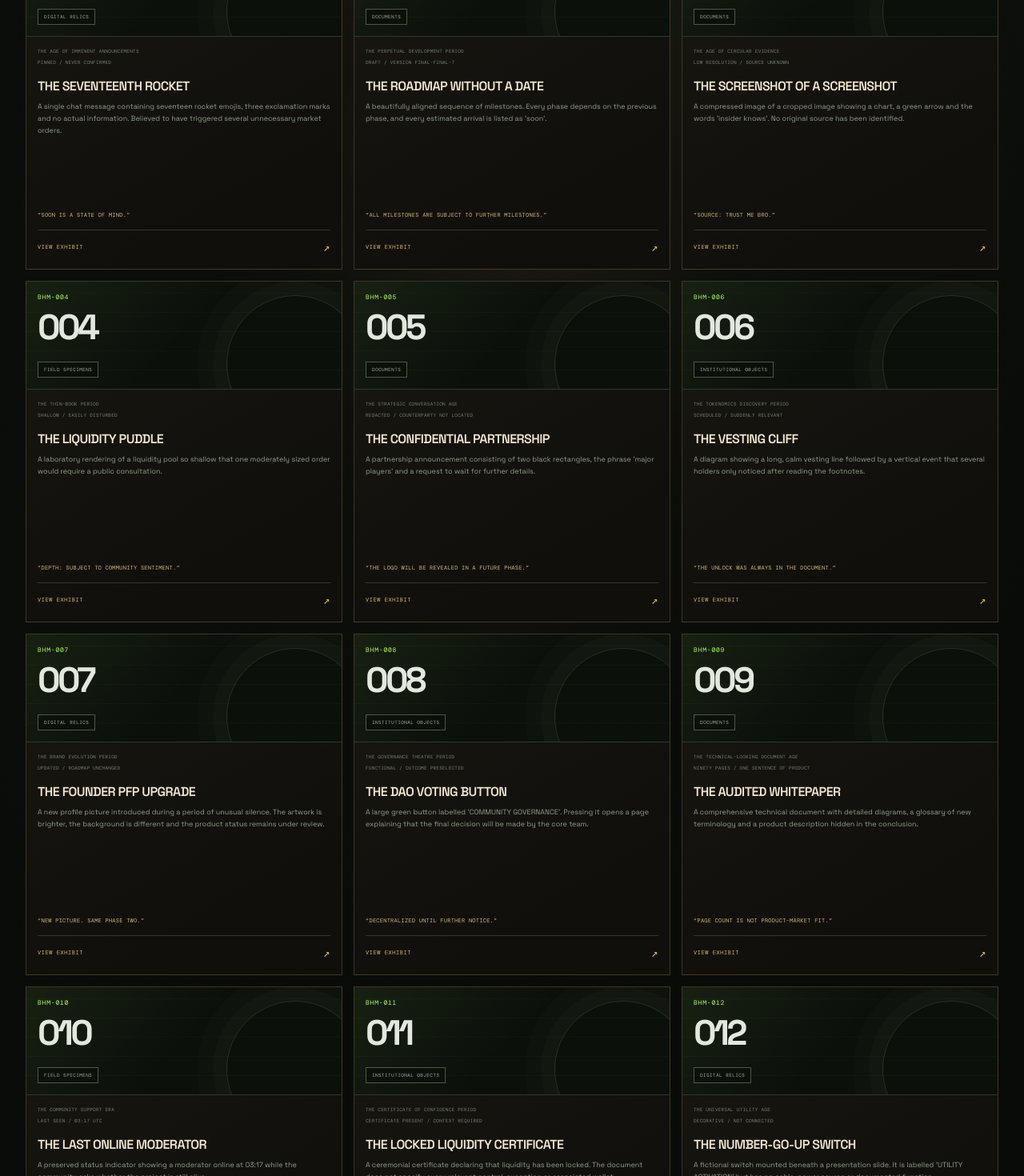
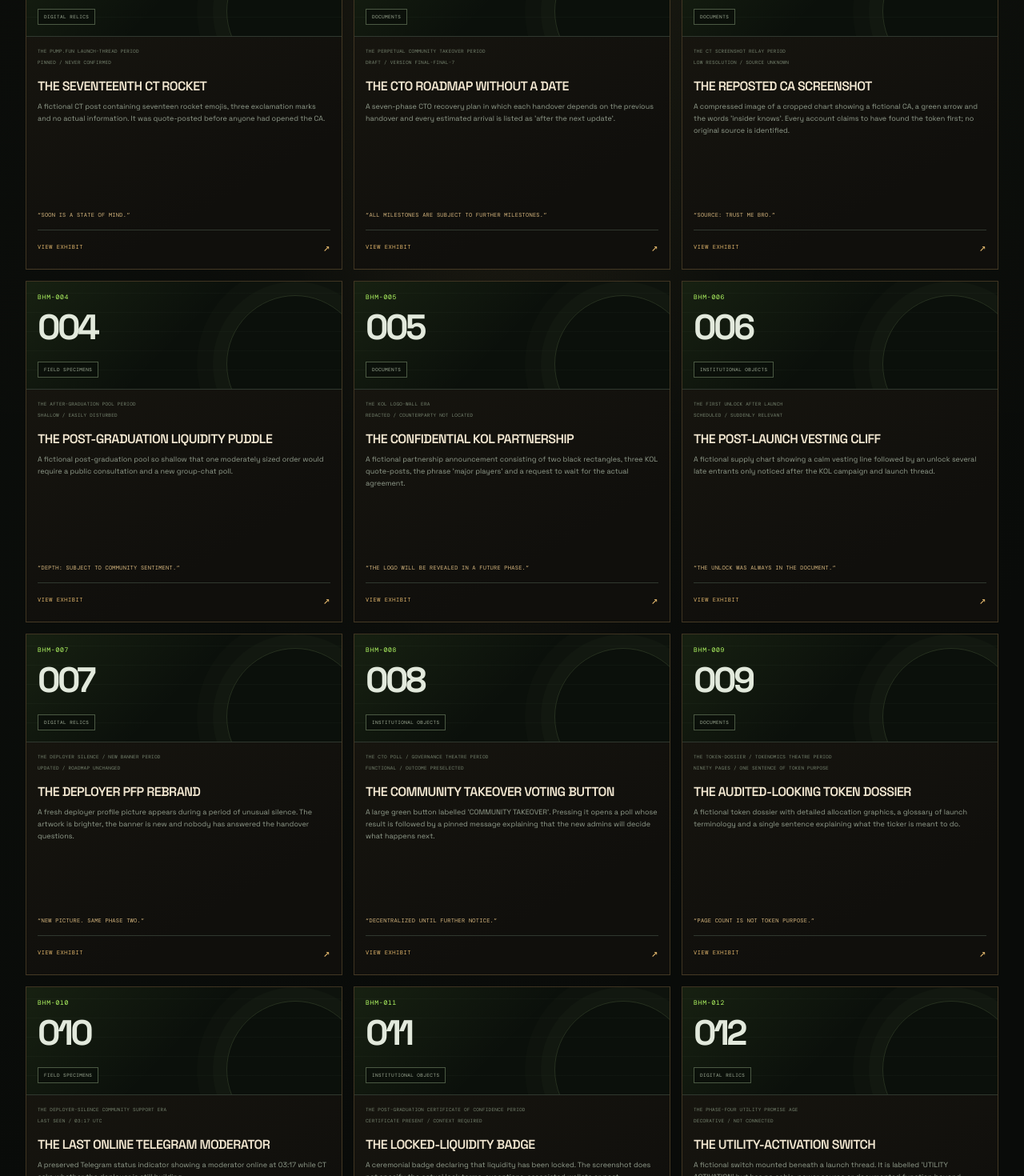
Before and after one commit to safherofficial/weird, a Next.js app: page /museum in a window 1280 px wide. Shown: the part 940-2410 px from the top of the page at 80% size. Built offline with nearby package versions, Linux system fonts and the light colour scheme.

Commit message:
U20: refresh legacy museum exhibits for Solana trenches

```diff
--- a/app/museum/museum-data.ts
+++ b/app/museum/museum-data.ts
@@ -26,142 +26,142 @@ export const exhibits: MuseumExhibit[] = [
   {
     slug: "the-seventeenth-rocket",
     accession: "BHM-001",
-    title: "THE SEVENTEENTH ROCKET",
+    title: "THE SEVENTEENTH CT ROCKET",
     category: "DIGITAL RELICS",
-    era: "THE AGE OF IMMINENT ANNOUNCEMENTS",
+    era: "THE PUMP.FUN LAUNCH-THREAD PERIOD",
     condition: "PINNED / NEVER CONFIRMED",
     emotionalWeight: "SEVERE ANTICIPATION",
-    description: "A single chat message containing seventeen rocket emojis, three exclamation marks and no actual information. Believed to have triggered several unnecessary market orders.",
-    curatorNote: "Observe the punctuation. The sender has not been online since the announcement, but the message remains pinned as a historical source of confidence.",
+    description: "A fictional CT post containing seventeen rocket emojis, three exclamation marks and no actual information. It was quote-posted before anyone had opened the CA.",
+    curatorNote: "Observe the punctuation. The original poster has deleted the call, but the screenshot remains pinned in three fictional Telegram groups as a source of confidence.",
     plaque: "SOON IS A STATE OF MIND.",
-    keywords: ["telegram", "rocket", "announcement", "community", "soon"],
+    keywords: ["crypto twitter", "CT", "pump.fun", "rocket", "CA", "telegram"],
   },
   {
     slug: "the-roadmap-without-a-date",
     accession: "BHM-002",
-    title: "THE ROADMAP WITHOUT A DATE",
+    title: "THE CTO ROADMAP WITHOUT A DATE",
     category: "DOCUMENTS",
-    era: "THE PERPETUAL DEVELOPMENT PERIOD",
+    era: "THE PERPETUAL COMMUNITY TAKEOVER PERIOD",
     condition: "DRAFT / VERSION FINAL-FINAL-7",
     emotionalWeight: "CHRONIC HOPE",
-    description: "A beautifully aligned sequence of milestones. Every phase depends on the previous phase, and every estimated arrival is listed as 'soon'.",
-    curatorNote: "The roadmap has been revised twelve times. Its final destination is an additional roadmap explaining how the current roadmap will be finalized.",
+    description: "A seven-phase CTO recovery plan in which each handover depends on the previous handover and every estimated arrival is listed as 'after the next update'.",
+    curatorNote: "The takeover plan has been revised twelve times. Its final destination is a fresh pinned thread explaining when the deployer access checklist will be finalized.",
     plaque: "ALL MILESTONES ARE SUBJECT TO FURTHER MILESTONES.",
-    keywords: ["roadmap", "milestone", "soon", "deadline", "document"],
+    keywords: ["CTO", "community takeover", "roadmap", "milestone", "soon"],
   },
   {
     slug: "the-screenshot-of-a-screenshot",
     accession: "BHM-003",
-    title: "THE SCREENSHOT OF A SCREENSHOT",
+    title: "THE REPOSTED CA SCREENSHOT",
     category: "DOCUMENTS",
-    era: "THE AGE OF CIRCULAR EVIDENCE",
+    era: "THE CT SCREENSHOT RELAY PERIOD",
     condition: "LOW RESOLUTION / SOURCE UNKNOWN",
     emotionalWeight: "UNWARRANTED CERTAINTY",
-    description: "A compressed image of a cropped image showing a chart, a green arrow and the words 'insider knows'. No original source has been identified.",
-    curatorNote: "The exhibit is frequently cited as proof of an event that has not yet happened. The Department recommends viewing it from a safe distance.",
+    description: "A compressed image of a cropped chart showing a fictional CA, a green arrow and the words 'insider knows'. Every account claims to have found the token first; no original source is identified.",
+    curatorNote: "The screenshot has been reposted across CT as independent confirmation. The Department recommends locating the original post before believing the caption.",
     plaque: "SOURCE: TRUST ME BRO.",
-    keywords: ["screenshot", "chart", "rumour", "evidence", "insider"],
+    keywords: ["CA", "Crypto Twitter", "CT", "screenshot", "KOL", "rumour"],
   },
   {
     slug: "the-liquidity-puddle",
     accession: "BHM-004",
-    title: "THE LIQUIDITY PUDDLE",
+    title: "THE POST-GRADUATION LIQUIDITY PUDDLE",
     category: "FIELD SPECIMENS",
-    era: "THE THIN-BOOK PERIOD",
+    era: "THE AFTER-GRADUATION POOL PERIOD",
     condition: "SHALLOW / EASILY DISTURBED",
     emotionalWeight: "EXIT ANXIETY",
-    description: "A laboratory rendering of a liquidity pool so shallow that one moderately sized order would require a public consultation.",
-    curatorNote: "Please do not tap the glass. The depth may change dramatically, and the pool's caretaker has requested that we stop using the word 'exit'.",
+    description: "A fictional post-graduation pool so shallow that one moderately sized order would require a public consultation and a new group-chat poll.",
+    curatorNote: "Please do not tap the glass. Graduation changed the launch stage, not the need to understand pool depth, holder distribution and slippage.",
     plaque: "DEPTH: SUBJECT TO COMMUNITY SENTIMENT.",
-    keywords: ["liquidity", "pool", "slippage", "exit", "market"],
+    keywords: ["pump.fun", "graduation", "post-graduation", "pool", "slippage", "exit"],
   },
   {
     slug: "the-confidential-partnership",
     accession: "BHM-005",
-    title: "THE CONFIDENTIAL PARTNERSHIP",
+    title: "THE CONFIDENTIAL KOL PARTNERSHIP",
     category: "DOCUMENTS",
-    era: "THE STRATEGIC CONVERSATION AGE",
+    era: "THE KOL LOGO-WALL ERA",
     condition: "REDACTED / COUNTERPARTY NOT LOCATED",
     emotionalWeight: "SPECULATIVE VALIDATION",
-    description: "A partnership announcement consisting of two black rectangles, the phrase 'major players' and a request to wait for further details.",
-    curatorNote: "The agreement has been described as imminent, strategic and ecosystem-defining. The museum has not been able to establish which ecosystem is involved.",
+    description: "A fictional partnership announcement consisting of two black rectangles, three KOL quote-posts, the phrase 'major players' and a request to wait for the actual agreement.",
+    curatorNote: "The announcement has been described as independent validation. The museum has not located a signed scope, paid-promotion disclosure or original source.",
     plaque: "THE LOGO WILL BE REVEALED IN A FUTURE PHASE.",
-    keywords: ["partnership", "mou", "logo", "announcement", "confidential"],
+    keywords: ["KOL", "Crypto Twitter", "partnership", "logo", "quote-post", "announcement"],
   },
   {
     slug: "the-vesting-cliff",
     accession: "BHM-006",
-    title: "THE VESTING CLIFF",
+    title: "THE POST-LAUNCH VESTING CLIFF",
     category: "INSTITUTIONAL OBJECTS",
-    era: "THE TOKENOMICS DISCOVERY PERIOD",
+    era: "THE FIRST UNLOCK AFTER LAUNCH",
     condition: "SCHEDULED / SUDDENLY RELEVANT",
     emotionalWeight: "CALENDAR-BASED DREAD",
-    description: "A diagram showing a long, calm vesting line followed by a vertical event that several holders only noticed after reading the footnotes.",
-    curatorNote: "Visitors often ask whether the cliff is a metaphor. The Department confirms that it is a chart, and the chart has been available for some time.",
+    description: "A fictional supply chart showing a calm vesting line followed by an unlock several late entrants only noticed after the KOL campaign and launch thread.",
+    curatorNote: "The unlock was not hidden by the chain. It was hidden below the part of the thread containing the target price and rocket emojis.",
     plaque: "THE UNLOCK WAS ALWAYS IN THE DOCUMENT.",
     keywords: ["vesting", "unlock", "tokenomics", "cliff", "supply"],
   },
   {
     slug: "the-founder-pfp-upgrade",
     accession: "BHM-007",
-    title: "THE FOUNDER PFP UPGRADE",
+    title: "THE DEPLOYER PFP REBRAND",
     category: "DIGITAL RELICS",
-    era: "THE BRAND EVOLUTION PERIOD",
+    era: "THE DEPLOYER SILENCE / NEW BANNER PERIOD",
     condition: "UPDATED / ROADMAP UNCHANGED",
     emotionalWeight: "NARRATIVE REASSURANCE",
-    description: "A new profile picture introduced during a period of unusual silence. The artwork is brighter, the background is different and the product status remains under review.",
-    curatorNote: "The update was described as the beginning of a new era. No further information about the era has been supplied.",
+    description: "A fresh deployer profile picture appears during a period of unusual silence. The artwork is brighter, the banner is new and nobody has answered the handover questions.",
+    curatorNote: "The update was described as a new chapter. The Department has not located a working access map, an operator list or a change to the original launch status.",
     plaque: "NEW PICTURE. SAME PHASE TWO.",
-    keywords: ["founder", "profile", "pfp", "brand", "update"],
+    keywords: ["deployer", "PFP", "CTO", "banner", "community takeover", "update"],
   },
   {
     slug: "the-dao-voting-button",
     accession: "BHM-008",
-    title: "THE DAO VOTING BUTTON",
+    title: "THE COMMUNITY TAKEOVER VOTING BUTTON",
     category: "INSTITUTIONAL OBJECTS",
-    era: "THE GOVERNANCE THEATRE PERIOD",
+    era: "THE CTO POLL / GOVERNANCE THEATRE PERIOD",
     condition: "FUNCTIONAL / OUTCOME PRESELECTED",
     emotionalWeight: "PARTICIPATORY OPTIMISM",
-    description: "A large green button labelled 'COMMUNITY GOVERNANCE'. Pressing it opens a page explaining that the final decision will be made by the core team.",
-    curatorNote: "The button has been pressed 4,000 times. Its operational purpose is currently being evaluated by a committee appointed by the button.",
+    description: "A large green button labelled 'COMMUNITY TAKEOVER'. Pressing it opens a poll whose result is followed by a pinned message explaining that the new admins will decide what happens next.",
+    curatorNote: "The poll received thousands of fictional votes. The Department is still waiting for a named operator, access permissions and a clear responsibility map.",
     plaque: "DECENTRALIZED UNTIL FURTHER NOTICE.",
-    keywords: ["dao", "governance", "vote", "community", "button"],
+    keywords: ["CTO", "community takeover", "vote", "poll", "Telegram", "button"],
   },
   {
     slug: "the-audited-whitepaper",
     accession: "BHM-009",
-    title: "THE AUDITED WHITEPAPER",
+    title: "THE AUDITED-LOOKING TOKEN DOSSIER",
     category: "DOCUMENTS",
-    era: "THE TECHNICAL-LOOKING DOCUMENT AGE",
-    condition: "NINETY PAGES / ONE SENTENCE OF PRODUCT",
+    era: "THE TOKEN-DOSSIER / TOKENOMICS THEATRE PERIOD",
+    condition: "NINETY PAGES / ONE SENTENCE OF TOKEN PURPOSE",
     emotionalWeight: "ACADEMIC INTIMIDATION",
-    description: "A comprehensive technical document with detailed diagrams, a glossary of new terminology and a product description hidden in the conclusion.",
-    curatorNote: "The appendix contains an appendix explaining why the first appendix is not yet final. A working demo has not been included.",
-    plaque: "PAGE COUNT IS NOT PRODUCT-MARKET FIT.",
-    keywords: ["whitepaper", "appendix", "technical", "abstract", "product"],
+    description: "A fictional token dossier with detailed allocation graphics, a glossary of launch terminology and a single sentence explaining what the ticker is meant to do.",
+    curatorNote: "The appendix contains an appendix explaining why the deployer and wallet-control details are not yet final. A verifiable product or utility demo has not been included.",
+    plaque: "PAGE COUNT IS NOT TOKEN PURPOSE.",
+    keywords: ["token dossier", "tokenomics", "whitepaper", "deployer", "utility", "appendix"],
   },
   {
     slug: "the-last-online-moderator",
     accession: "BHM-010",
-    title: "THE LAST ONLINE MODERATOR",
+    title: "THE LAST ONLINE TELEGRAM MODERATOR",
     category: "FIELD SPECIMENS",
-    era: "THE COMMUNITY SUPPORT ERA",
+    era: "THE DEPLOYER-SILENCE COMMUNITY SUPPORT ERA",
     condition: "LAST SEEN / 03:17 UTC",
     emotionalWeight: "DELEGATED CONVICTION",
-    description: "A preserved status indicator showing a moderator online at 03:17 while the community asks whether the project is still alive.",
-    curatorNote: "The moderator's final message reads 'team is cooking'. The kitchen has not been located, but the message remains in active circulation.",
+    description: "A preserved Telegram status indicator showing a moderator online at 03:17 while CT asks whether the deployer is still building.",
+    curatorNote: "The moderator's final message reads 'team is cooking'. The new CTO account has reposted it, but nobody can identify who controls the original deployer wallet.",
     plaque: "PLEASE BE PATIENT. WE ARE ALSO WAITING.",
     keywords: ["moderator", "telegram", "team", "community", "online"],
   },
   {
     slug: "the-locked-liquidity-certificate",
     accession: "BHM-011",
-    title: "THE LOCKED LIQUIDITY CERTIFICATE",
+    title: "THE LOCKED-LIQUIDITY BADGE",
     category: "INSTITUTIONAL OBJECTS",
-    era: "THE CERTIFICATE OF CONFIDENCE PERIOD",
+    era: "THE POST-GRADUATION CERTIFICATE OF CONFIDENCE PERIOD",
     condition: "CERTIFICATE PRESENT / CONTEXT REQUIRED",
     emotionalWeight: "BORROWED SECURITY",
-    description: "A ceremonial certificate declaring that liquidity has been locked. The document does not specify every relevant control, exception or associated wallet.",
+    description: "A ceremonial badge declaring that liquidity has been locked. The screenshot does not specify the actual lock terms, exceptions, associated wallets or post-graduation pool depth.",
     curatorNote: "The certificate is not a substitute for reviewing contract permissions, wallet concentration or the actual lock terms. The museum has placed a large explanatory label beside it.",
     plaque: "A BADGE IS NOT A THREAT MODEL.",
     keywords: ["liquidity", "locked", "certificate", "wallet", "security"],
@@ -169,13 +169,13 @@ export const exhibits: MuseumExhibit[] = [
   {
     slug: "the-number-go-up-switch",
     accession: "BHM-012",
-    title: "THE NUMBER-GO-UP SWITCH",
+    title: "THE UTILITY-ACTIVATION SWITCH",
     category: "DIGITAL RELICS",
-    era: "THE UNIVERSAL UTILITY AGE",
+    era: "THE PHASE-FOUR UTILITY PROMISE AGE",
     condition: "DECORATIVE / NOT CONNECTED",
     emotionalWeight: "PERMANENT CONVICTION",
-    description: "A fictional switch mounted beneath a presentation slide. It is labelled 'UTILITY ACTIVATION' but has no cable, power source or documented function.",
-    curatorNote: "The switch is expected to become operational in Phase 4. Phase 4 has been moved to a future phase pending alignment with the ecosystem.",
+    description: "A fictional switch mounted beneath a launch thread. It is labelled 'UTILITY ACTIVATION' but has no cable, power source or documented function beyond appearing in the next 100x presentation.",
+    curatorNote: "The switch is expected to become operational in Phase 4. Phase 4 has been moved to a future phase pending the next CTO update and a new community banner.",
     plaque: "THE ONLY THING IT POWERS IS THE NARRATIVE.",
     keywords: ["utility", "token", "switch", "phase", "number"],
   },
```
